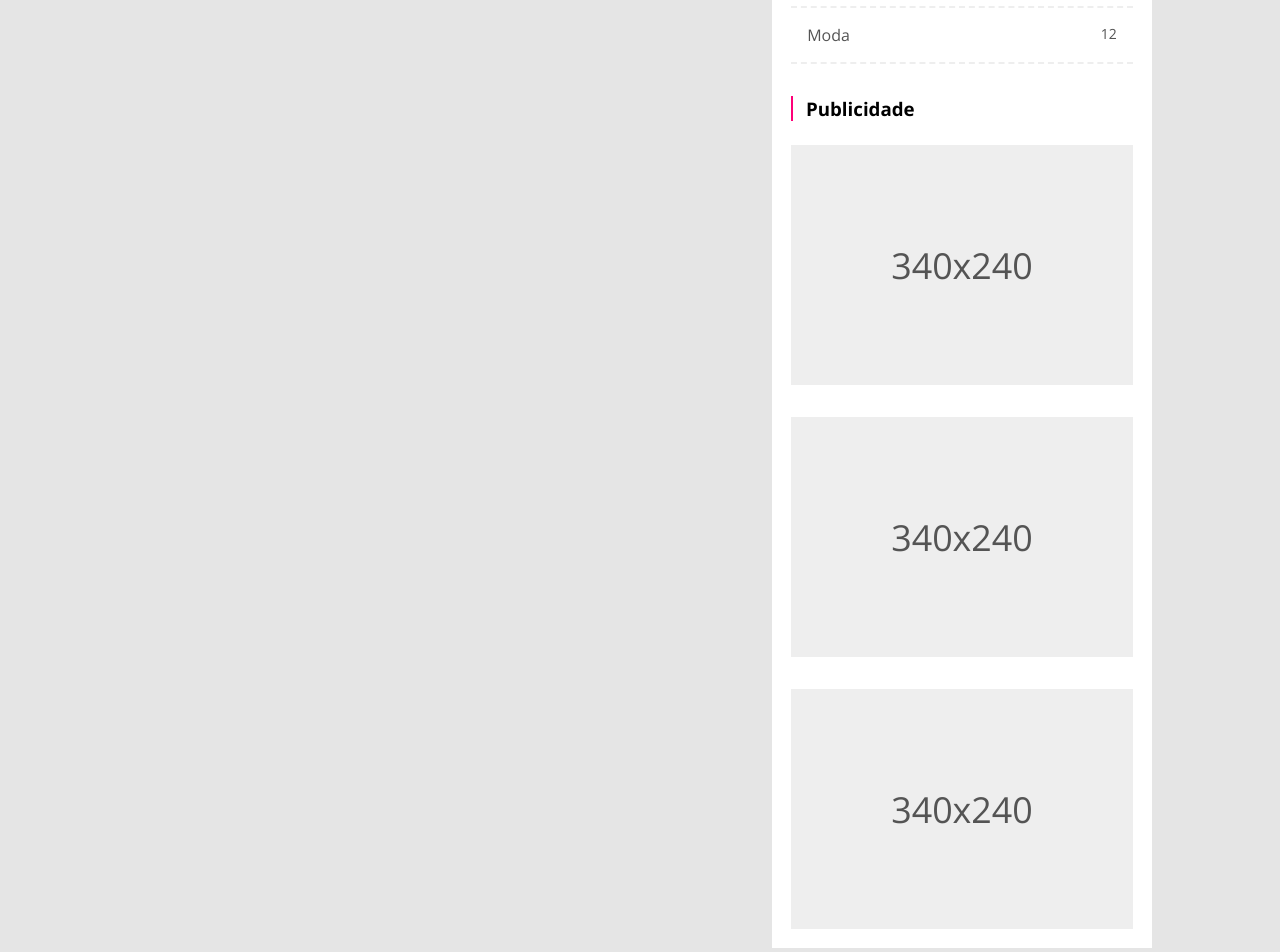
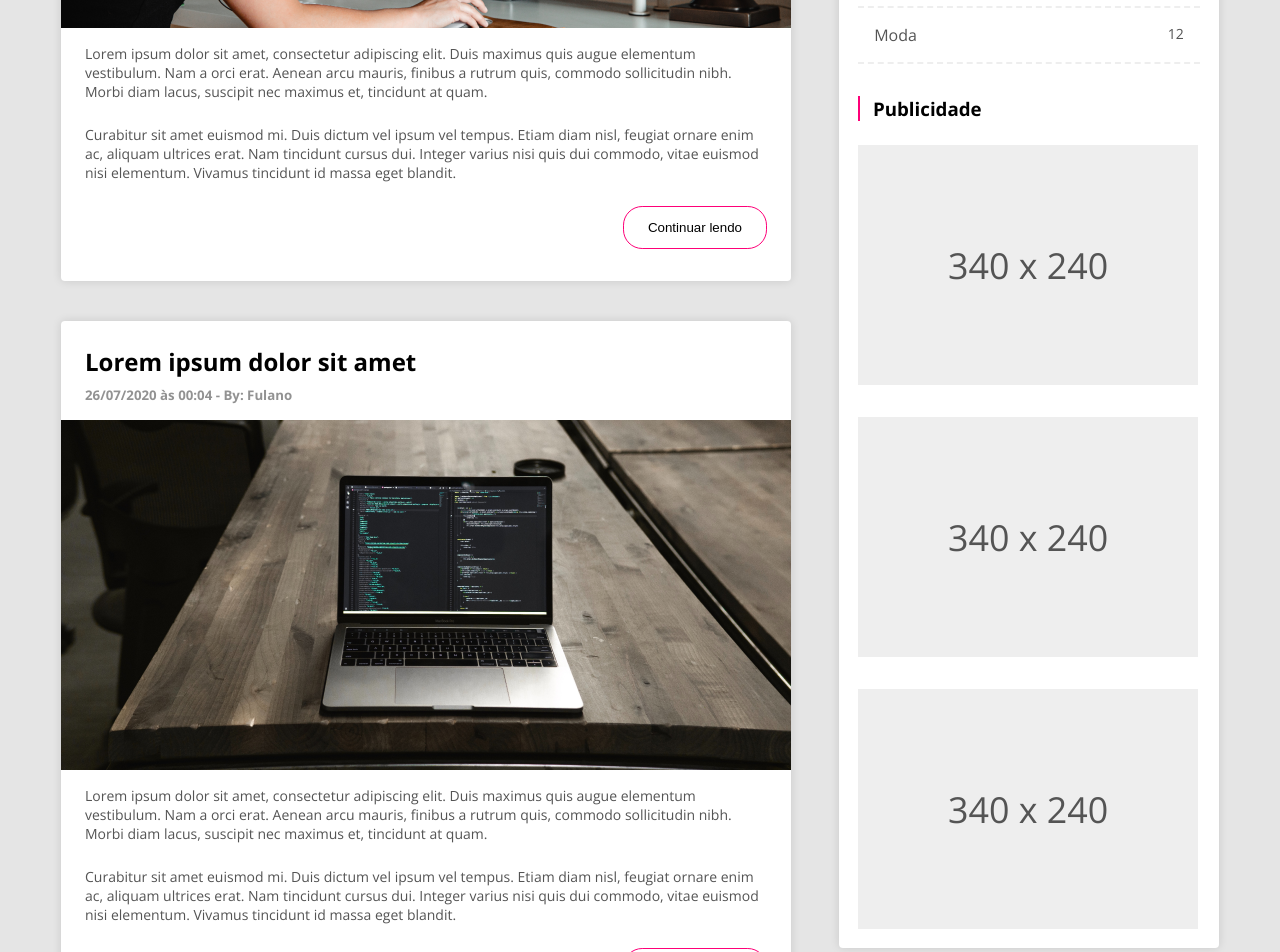
Before and after one commit to MayllaRabay/desafio-modulo-1, a Next.js app: page / in a window 1280 px wide. Shown: the part 560-1512 px from the top of the page. Built offline with nearby package versions, Linux system fonts and the light colour scheme.

Commit message:
Codigo melhorado. Pagina Home feita. Pagina Contact iniciada

```diff
--- a/src/components/Footer/index.tsx
+++ b/src/components/Footer/index.tsx
@@ -2,7 +2,7 @@ import styles from './styles.module.scss';
 
 export function Footer() {
   return (
-    <footer className={styles.footerContainer}>
+    <footer className={styles.footer__Container}>
       <p>Copyright ©2021 Todos os direitos reservados | by
         <a href="https://www.linkedin.com/in/mayllarabay/" target="_blank">Maylla Rabay</a>
       </p>
--- a/src/components/Footer/styles.module.scss
+++ b/src/components/Footer/styles.module.scss
@@ -1,4 +1,4 @@
-.footerContainer {
+.footer__Container {
   background-color: var(--gray-800);
   color: var(--white);
   padding: 1.5rem;
--- a/src/components/Header/index.tsx
+++ b/src/components/Header/index.tsx
@@ -2,7 +2,7 @@ import styles from './styles.module.scss';
 
 export function Header() {
   return (
-    <header className={styles.headerContainer}>
+    <header className={styles.header__Container}>
       <img src="/logo.svg" alt="Logoipsum" />
 
       <nav className="links">
--- a/src/components/Header/styles.module.scss
+++ b/src/components/Header/styles.module.scss
@@ -1,10 +1,10 @@
-.headerContainer {
+.header__Container {
   align-items: center;
   background-color: var(--white);
   box-shadow: 0px 2px 10px rgba(0, 0, 0, 0.12);
   display: flex;
   justify-content: space-between;
-  padding: 1rem 4rem;
+  padding: 1rem 8rem;
   position: relative;
   width: 100%;
   z-index: 1;
--- a/src/components/Menu/index.tsx
+++ b/src/components/Menu/index.tsx
@@ -2,7 +2,7 @@ import styles from "./styles.module.scss";
 
 export function Menu() {
   return (
-    <div className={styles.menuContainer}>
+    <div className={styles.menu__Container}>
       <input placeholder="Pesquise aqui..."></input>
 
       <h3>Categorias</h3>
@@ -45,10 +45,10 @@ export function Menu() {
         </ul>
 
       <h3>Publicidade</h3>
-      <div className={styles.adContainer}>
-        <div className={styles.adBox}>340x240</div>
-        <div className={styles.adBox}>340x240</div>
-        <div className={styles.adBox}>340x240</div>
+      <div className={styles.ad__Container}>
+        <div className={styles.ad__Box}>340 x 240</div>
+        <div className={styles.ad__Box}>340 x 240</div>
+        <div className={styles.ad__Box}>340 x 240</div>
       </div>
     </div>
   );
--- a/src/components/Menu/styles.module.scss
+++ b/src/components/Menu/styles.module.scss
@@ -1,9 +1,12 @@
-.menuContainer {
+.menu__Container {
   background-color: var(--white);
+  border-radius: 4px;
+  box-shadow: 0px 0px 10px rgba(0, 0, 0, 0.12);
   display: flex;
   flex-direction: column;
-  margin-left: auto;
-  max-width: 380px;
+  height: min-content;
+  margin-left: 3rem;
+  min-width: 380px;
   padding: 1.2rem;
 
   input {
@@ -38,19 +41,19 @@
     }
   }
 
-  .adContainer {
+  .ad__Container {
     display: grid;
-    grid-template-rows: repeat(3, minmax(240px, 1fr));
+    grid-template-rows: repeat(3, 240px);
+    grid-template-columns: 340px;
     row-gap: 2rem;
 
-    .adBox {
+    .ad__Box {
       align-items: center;
       background-color: var(--gray-50);
       color: var(--gray-500);
       display: flex;
       font-size: 2.24rem;
       justify-content: center;
-      max-height: 340px;
     }
   }
 }
--- a/src/pages/_app.tsx
+++ b/src/pages/_app.tsx
@@ -10,8 +10,8 @@ function MyApp({ Component, pageProps }) {
   return (
     <div>
       <Header />
-      <Component {...pageProps} />
-      <main className={styles.mainContainer}>
+      <main className={styles.main__Container}>
+        <Component {...pageProps} />
         <Menu />
       </main>
       <Footer />
--- a/src/pages/index.tsx
+++ b/src/pages/index.tsx
@@ -1,6 +1,67 @@
+import styles from '../styles/index.module.scss';
+
 export default function Home() {
   return (
-    <>
-    </>
+    <div className={styles.article__Container}>
+      <article>
+        <h1>Lorem ipsum dolor sit amet</h1>
+
+        <h5>26/07/2020 às 00:04 - By: Fulano</h5>
+
+        <img src="pessoa.png" alt="" />
+
+        <p>Lorem ipsum dolor sit amet, consectetur adipiscing elit. Duis maximus quis augue elementum vestibulum. Nam a
+           orci erat. Aenean arcu mauris, finibus a rutrum quis, commodo sollicitudin nibh. Morbi diam lacus, suscipit
+           nec maximus et, tincidunt at quam.
+        </p>
+
+        <p>Curabitur sit amet euismod mi. Duis dictum vel ipsum vel tempus. Etiam diam nisl, feugiat ornare enim ac,
+          aliquam ultrices erat. Nam tincidunt cursus dui. Integer varius nisi quis dui commodo, vitae euismod nisi
+          elementum. Vivamus tincidunt id massa eget blandit.
+        </p>
+
+        <button>Continuar lendo</button>
+      </article>
+
+      <article>
+        <h1>Lorem ipsum dolor sit amet</h1>
+
+        <h5>26/07/2020 às 00:04 - By: Fulano</h5>
+
+        <img src="computador.png" alt="" />
+
+        <p>Lorem ipsum dolor sit amet, consectetur adipiscing elit. Duis maximus quis augue elementum vestibulum. Nam a
+           orci erat. Aenean arcu mauris, finibus a rutrum quis, commodo sollicitudin nibh. Morbi diam lacus, suscipit
+           nec maximus et, tincidunt at quam.
+        </p>
+
+        <p>Curabitur sit amet euismod mi. Duis dictum vel ipsum vel tempus. Etiam diam nisl, feugiat ornare enim ac,
+          aliquam ultrices erat. Nam tincidunt cursus dui. Integer varius nisi quis dui commodo, vitae euismod nisi
+          elementum. Vivamus tincidunt id massa eget blandit.
+        </p>
+
+        <button>Continuar lendo</button>
+      </article>
+
+      <article>
+        <h1>Lorem ipsum dolor sit amet</h1>
+
+        <h5>26/07/2020 às 00:04 - By: Fulano</h5>
+
+        <img src="pintura.png" alt="" />
+
+        <p>Lorem ipsum dolor sit amet, consectetur adipiscing elit. Duis maximus quis augue elementum vestibulum. Nam a
+           orci erat. Aenean arcu mauris, finibus a rutrum quis, commodo sollicitudin nibh. Morbi diam lacus, suscipit
+           nec maximus et, tincidunt at quam.
+        </p>
+
+        <p>Curabitur sit amet euismod mi. Duis dictum vel ipsum vel tempus. Etiam diam nisl, feugiat ornare enim ac,
+          aliquam ultrices erat. Nam tincidunt cursus dui. Integer varius nisi quis dui commodo, vitae euismod nisi
+          elementum. Vivamus tincidunt id massa eget blandit.
+        </p>
+
+        <button>Continuar lendo</button>
+      </article>
+    </div>
   )
 }
--- a/src/styles/app.module.scss
+++ b/src/styles/app.module.scss
@@ -1,3 +1,5 @@
-.mainContainer {
+.main__Container {
+  display: flex;
+  justify-content: center;
   margin: 4rem 8rem;
 }
--- /dev/null
+++ b/src/styles/index.module.scss
@@ -0,0 +1,48 @@
+.article__Container {
+  display: grid;
+  grid-template-rows: repeat(3, 1fr);
+  row-gap: 2.5rem;
+
+  article {
+    background: var(--white);
+    border-radius: 4px;
+    box-shadow: 0px 0px 10px rgba(0, 0, 0, 0.12);
+    display: flex;
+    flex-direction: column;
+    max-width: 730px;
+    padding: 1.5rem 0;
+
+    h1,
+    h5,
+    p {
+      padding: 0 1.5rem;
+    }
+
+    h1 {
+      margin-bottom: 0.5rem;
+    }
+
+    p {
+      margin-bottom: 1.5rem;
+    }
+
+    img {
+      margin: 1rem 0;
+    }
+
+    button {
+      align-self: flex-end;
+      background-color: var(--white);
+      border: 1px solid var(--pink-500);
+      border-radius: 1.2rem;
+      padding: 0.8rem 1.5rem;
+      margin: 0 1.5rem 0.5rem 0;
+      width: fit-content;
+
+      &:hover {
+        background-color: var(--pink-500);
+        color: var(--white);
+      }
+    }
+  }
+}
```
Also changed, not shown: src/pages/contact.tsx (added, +9 -0 lines), src/styles/contact.module.scss (added).
